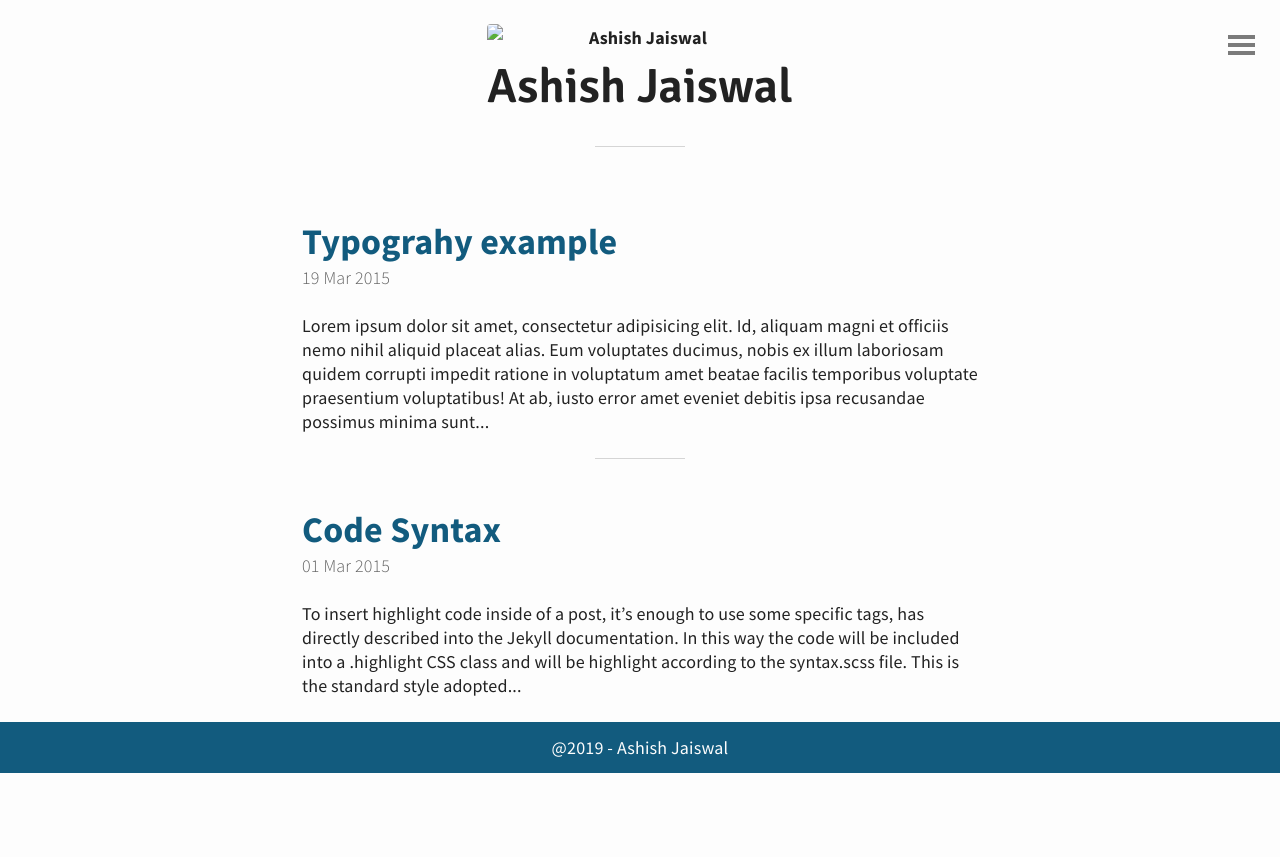
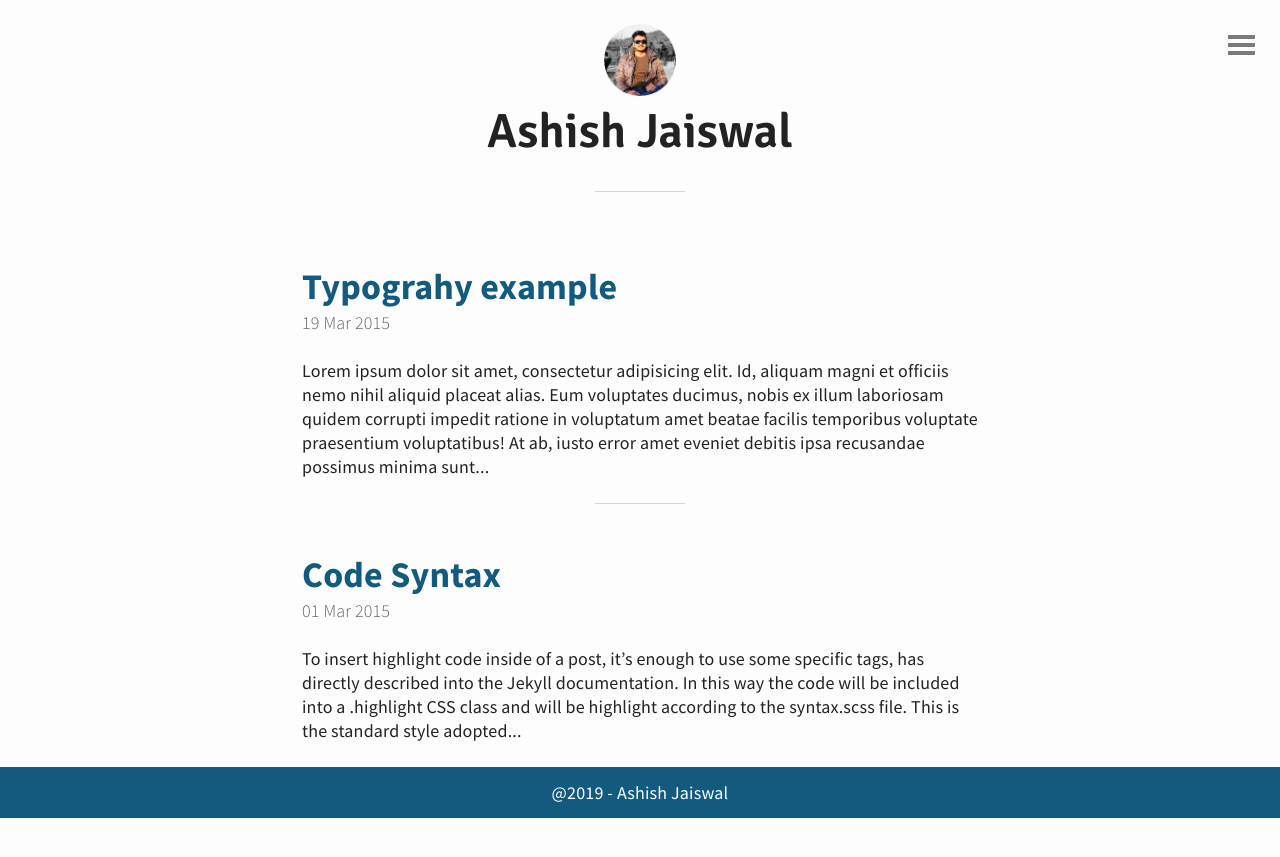
Before and after one commit to asheeshcric/blog, a Jekyll site: the page built from index.html, in a window 1280 px wide. Shown: the top 857 px of the page. Built offline with Jekyll 4.4.1, drawn with Linux system fonts in a browser that asks for light colours; the list of posts is cut into pages by our own code.

Commit message:
Fix baseurl path

```diff
--- a/_includes/header.html
+++ b/_includes/header.html
@@ -1,6 +1,6 @@
 <header id="header">
 	<a href="{{ site.url }}">
-		<img src="{{ "/img/asheesh.png" | prepend: site.url | replace: '//', '/' }}" alt="Ashish Jaiswal">
+		<img src="{{ "/img/asheesh.png" | prepend: site.baseurl | replace: '//', '/' }}" alt="Ashish Jaiswal">
 	  <h1>Ashish Jaiswal</h1>
 	</a>
 </header>
```
